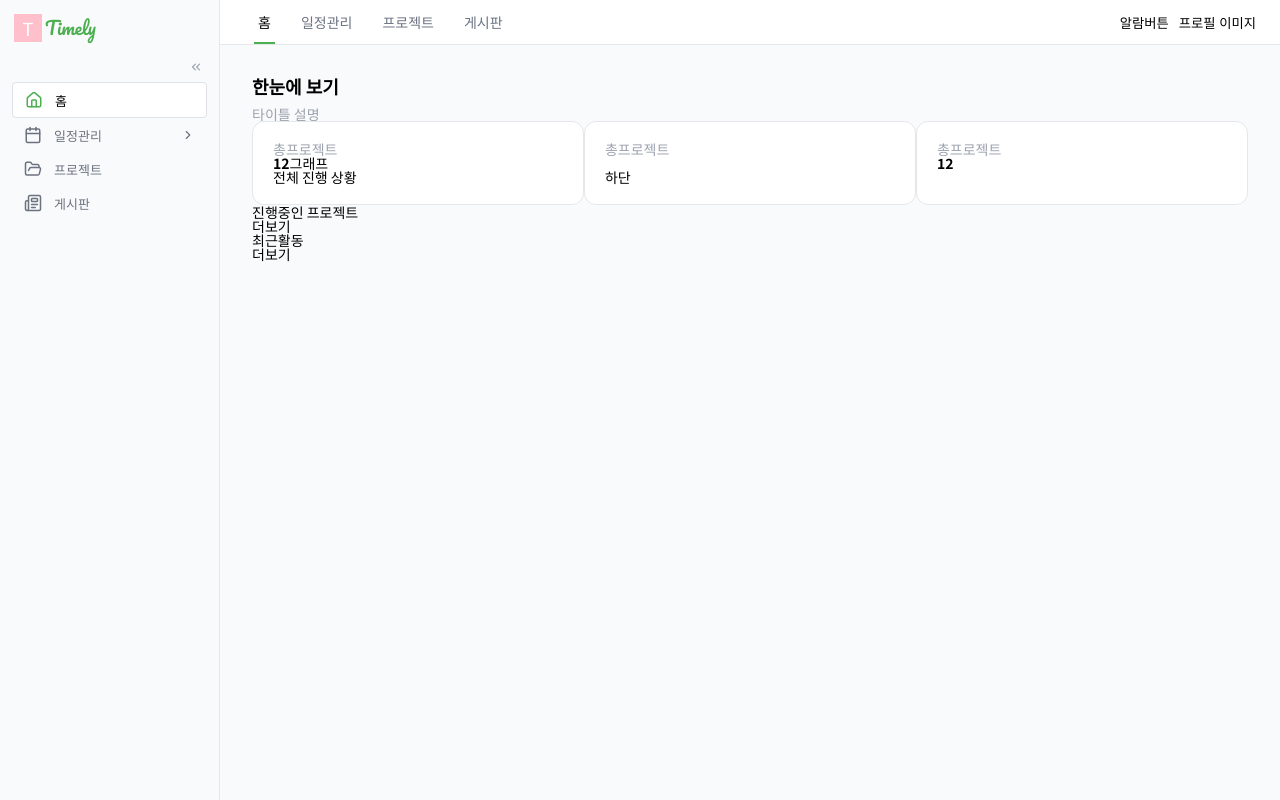
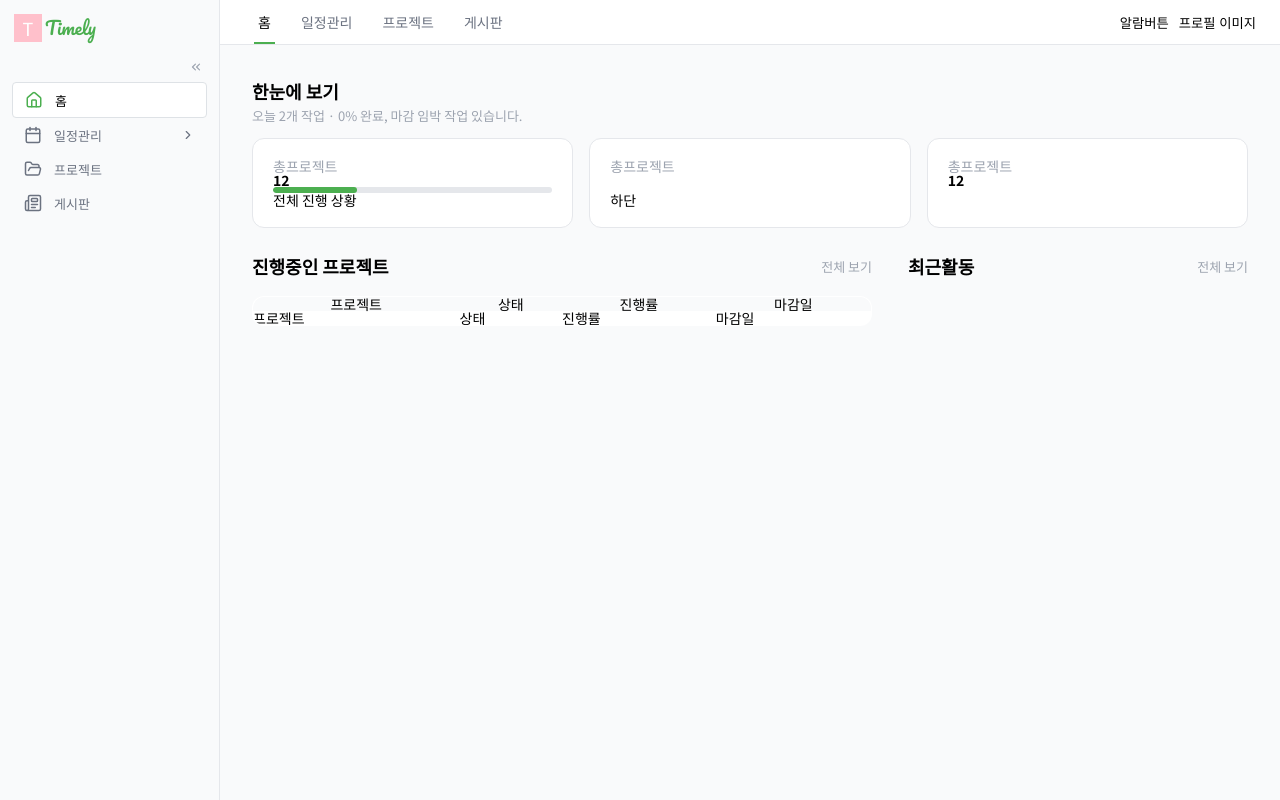
Before and after one commit to zingZZi/timely, a React (Vite) app: page / in a window 1280 px wide. Built offline with nearby package versions, Linux system fonts and the light colour scheme; a web font is replaced by a local one.

Commit message:
홈화면 작업진행중

```diff
--- a/src/components/Card/StateCard.jsx
+++ b/src/components/Card/StateCard.jsx
@@ -1,3 +1,4 @@
+import BarChart from "../graph/BarChart/BarChart";
 import Card from "./Card";
 import * as S from "./Card.style";
 
@@ -11,7 +12,7 @@ function StateCard({ title, num, footer = false, graph = false }) {
           </Card.Header>
           <Card.Body>
             <S.CardNum>{num}</S.CardNum>
-            {graph ? <>그래프</> : null}
+            {graph ? <BarChart percent={graph}/> : null}
           </Card.Body>
         </div>
         {footer ? <Card.Footer>{footer}</Card.Footer> : null}
--- a/src/components/PageHeader/PageHeader.jsx
+++ b/src/components/PageHeader/PageHeader.jsx
@@ -1,11 +1,20 @@
 import * as S from './PageHeader.style';
 
-function PageHeader({title}){
+function PageHeader({title,subtitle,more=false}){
     return(
-        <>
-            <S.PageHeader>{title}</S.PageHeader>
-            <S.Description>타이틀 설명</S.Description>
-        </>
+        <S.PageHeaderWrap>
+            <S.PageTitleWrap>
+                <S.PageTitle>{title}</S.PageTitle>
+                {
+                    more?<S.MoreBtn to={more}>전체 보기</S.MoreBtn>:null
+                }
+
+            </S.PageTitleWrap>
+            {
+                subtitle?<S.Description>{subtitle}</S.Description>:null
+            }
+
+        </S.PageHeaderWrap>
     )
 }
 
--- a/src/components/PageHeader/PageHeader.style.js
+++ b/src/components/PageHeader/PageHeader.style.js
@@ -1,13 +1,32 @@
+import { Link } from "react-router-dom";
 import styled from "styled-components";
 
-export let PageHeader = styled.h2`
+export let PageHeaderWrap = styled.div`
+    margin-bottom: 1.6rem;
+`
+export let PageTitleWrap = styled.div`
+    display: flex;
+    justify-content: space-between;
+    align-items: center;
+`
+
+export let PageTitle = styled.h2`
     font-size: ${({ theme }) => theme.fontSizes.lg};
+    line-height: 2.8rem;
     font-weight:${({ theme }) => theme.fontWeights.semibold};
-    margin-bottom:1.2rem;
+`
+
+export let MoreBtn = styled(Link)`
+    font-size: ${({ theme }) => theme.fontSizes.xs2};
+    color:${({ theme }) => theme.colors.gray[500]};
+    &:hover{
+        color:${({ theme }) => theme.colors.gray[700]};
+    }
 `
 
 export let Description = styled.p`
-    font-size: ${({ theme }) => theme.fontSizes.sm};
+    font-size: ${({ theme }) => theme.fontSizes.xs2};
     color:${({ theme }) => theme.colors.gray[500]};
+    margin-top: .4rem;
 
 `
--- /dev/null
+++ b/src/components/Table/Table.jsx
@@ -0,0 +1,26 @@
+import * as S from './Table.style';
+
+function Table(){
+    return(
+        <S.Table>
+            <S.TableHeader>
+                <tr>
+                    <th>프로젝트</th>
+                    <th>상태</th>
+                    <th>진행률</th>
+                    <th>마감일</th>
+                </tr>
+            </S.TableHeader>
+            <tbody>
+                <tr>
+                    <td>프로젝트</td>
+                    <td>상태</td>
+                    <td>진행률</td>
+                    <td>마감일</td>
+                </tr>
+            </tbody>
+        </S.Table>
+    )
+}
+
+export default Table;
--- /dev/null
+++ b/src/components/Table/Table.style.js
@@ -0,0 +1,17 @@
+import styled from "styled-components";
+
+export let Table = styled.table`
+    width: 100%;
+   background-color: ${({ theme }) => theme.colors.white};
+   border:1px solid ${({ theme }) => theme.colors.gray[200]};
+   border-radius: 1.2rem;
+   overflow: hidden;
+`
+
+export let TableHeader = styled.thead`
+   background-color: ${({ theme }) => theme.colors.gray[100]};
+`
+
+export let TableBody = styled.tbody`
+   background-color: ${({ theme }) => theme.colors.white};
+`
--- /dev/null
+++ b/src/components/graph/BarChart/BarChart.jsx
@@ -0,0 +1,10 @@
+import * as S from './BarChart.style'
+function BarChart({percent,state="default"}){
+    return(
+        <S.ChartWrap>
+            <S.ChartPercent $state={state} style={{width:percent}}/>
+        </S.ChartWrap>
+    )
+}
+
+export default BarChart;
--- /dev/null
+++ b/src/components/graph/BarChart/BarChart.style.js
@@ -0,0 +1,23 @@
+import styled from "styled-components";
+
+export const ChartWrap = styled.div`
+width: 100%;
+height: .6rem;
+border-radius: 9999px;
+overflow: hidden;
+position: relative;
+background-color: ${({ theme }) => theme.colors.gray[200]};;
+`
+
+export const ChartPercent= styled.span`
+    position: absolute;
+    height: 0.6rem;
+    border-radius: 9999px;
+    background: ${({ $state, theme }) =>
+    ({
+        default: theme.colors.main,
+        warning: theme.colors.cahrtDanger,
+        reviw: theme.colors.chartReviw,
+        delay: theme.colors.chartDelay,
+    })[$state]};
+`
--- a/src/pages/home/Home.jsx
+++ b/src/pages/home/Home.jsx
@@ -2,11 +2,12 @@ import { Link } from "react-router-dom";
 import StateCard from "../../components/Card/StateCard";
 import * as S from "./Home.style";
 import PageHeader from "../../components/PageHeader/PageHeader";
+import Table from "../../components/Table/Table";
 function Home() {
   return (
-    <main>
-      <section>
-        <PageHeader title="한눈에 보기" />
+    <S.HomeLayout>
+      <S.HomeTotal>
+        <PageHeader title="한눈에 보기" subtitle="오늘 2개 작업 · 0% 완료, 마감 임박 작업 있습니다."/>
         <S.HomeTotalCard>
           <li>
             <StateCard
@@ -14,7 +15,7 @@ function Home() {
               num="12"
               icon="total"
               footer="전체 진행 상황"
-              graph
+              graph="30%"
             />
           </li>
           <li>
@@ -24,20 +25,16 @@ function Home() {
             <StateCard title="총프로젝트" num="12" icon="total" />
           </li>
         </S.HomeTotalCard>
-      </section>
-      <section>
-        <div>
-          <h2>진행중인 프로젝트</h2>
-          <Link to="">더보기</Link>
-        </div>
-      </section>
-      <section>
-        <div>
-          <h2>최근활동</h2>
-          <Link to="">더보기</Link>
-        </div>
-      </section>
-    </main>
+      </S.HomeTotal>
+      <S.HomeProject>
+        <PageHeader title="진행중인 프로젝트" more="/projects"/>
+        <Table></Table>
+      </S.HomeProject>
+      <S.HomeRecent>
+
+        <PageHeader title="최근활동" more="/recent"/>
+      </S.HomeRecent>
+    </S.HomeLayout>
   );
 }
 export default Home;
--- a/src/pages/home/Home.style.js
+++ b/src/pages/home/Home.style.js
@@ -1,8 +1,27 @@
 import styled from "styled-components";
 
-export let HomeLayout = styled.main``;
+export let HomeLayout = styled.main`
+  display: grid;
+	row-gap: 2.4rem;
+	column-gap: 3.6rem;
+  grid-template-columns: 1fr 340px;
+
+`;
+export let HomeTotal = styled.section`
+	grid-column-start: 1;
+	grid-column-end: 3;
+`;
+export let HomeProject = styled.section`
+	grid-column-start: 1;
+	grid-column-end: 2;
+`;
+export let HomeRecent = styled.section`
+	grid-column-start: 2;
+	grid-column-end: 3;`;
+
 export let HomeTotalCard = styled.ul`
   display: flex;
+  gap:1.6rem;
   li {
     width: 33.3333%;
   }
--- a/src/styles/theme.js
+++ b/src/styles/theme.js
@@ -19,6 +19,9 @@ export const theme = {
       800: '#343a40',
       900: '#212529',
     },
+    cahrtDanger:'#f87171',
+    chartReviw:'#a78bfa',
+    chartDelay:'#f59e0b'
   },
 
   fonts: {
```
